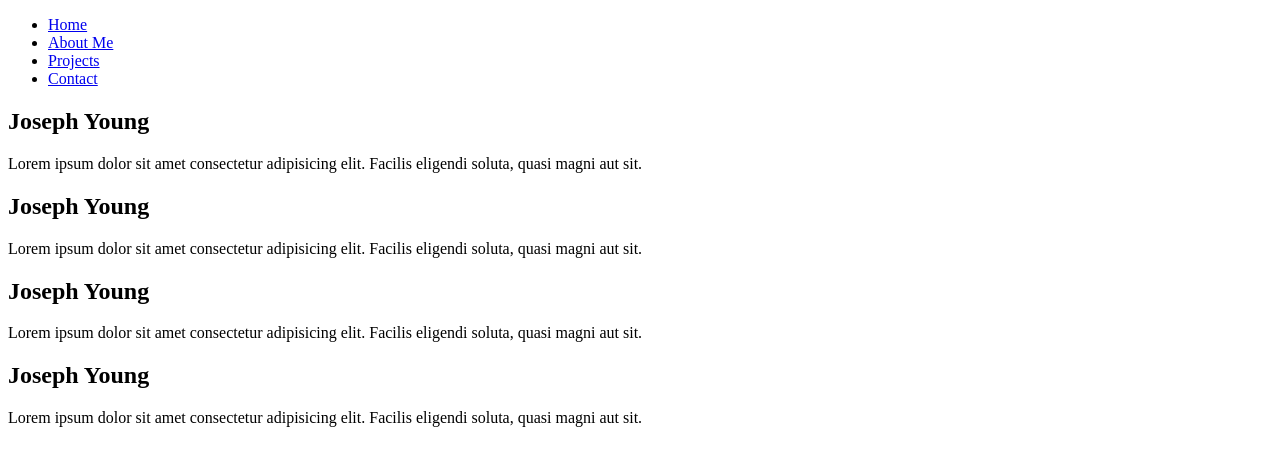
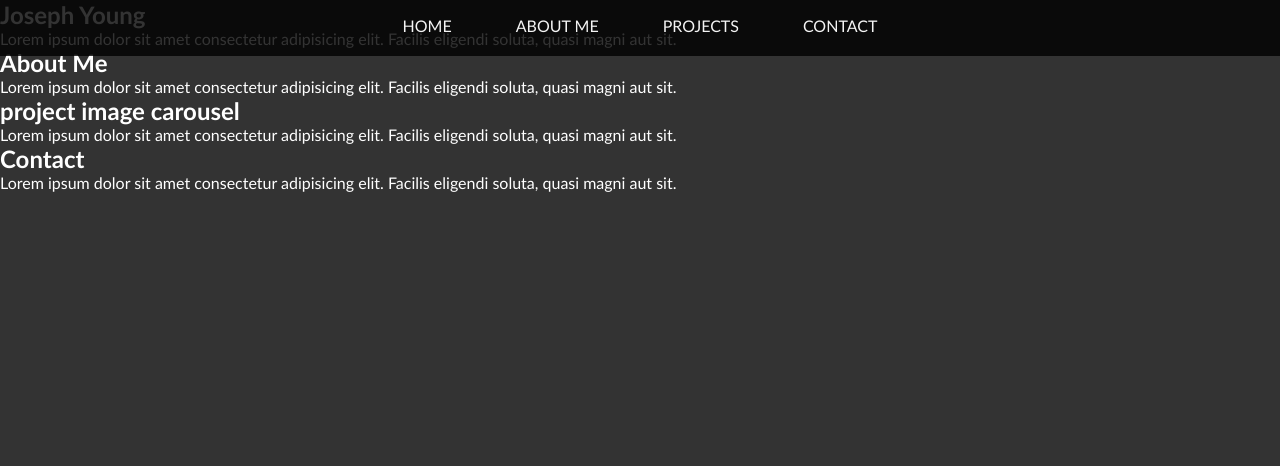
Before and after one commit to JoesGitCode/portfolio_website, a plain HTML site: page index.html in a window 1280 px wide. Drawn offline with Linux system fonts and the light colour scheme.

Commit message:
added navbar styling

```diff
--- a/index.html
+++ b/index.html
@@ -8,7 +8,7 @@
     <link rel="stylesheet" href="style.css" />
   </head>
   <body>
-    <div class="whole-container">
+    <div class="site-container">
       <nav class="navbar">
         <ul>
           <li><a href="#home">Home</a></li>
@@ -25,21 +25,21 @@
         </p>
       </section>
       <section id="about">
-        <h1>Joseph Young</h1>
+        <h1>About Me</h1>
         <p>
           Lorem ipsum dolor sit amet consectetur adipisicing elit. Facilis
           eligendi soluta, quasi magni aut sit.
         </p>
       </section>
       <section id="projects">
-        <h1>Joseph Young</h1>
+        <h1>project image carousel</h1>
         <p>
           Lorem ipsum dolor sit amet consectetur adipisicing elit. Facilis
           eligendi soluta, quasi magni aut sit.
         </p>
       </section>
       <section id="contact">
-        <h1>Joseph Young</h1>
+        <h1>Contact</h1>
         <p>
           Lorem ipsum dolor sit amet consectetur adipisicing elit. Facilis
           eligendi soluta, quasi magni aut sit.
--- a/style.css
+++ b/style.css
@@ -0,0 +1,53 @@
+* {
+  margin: 0;
+  padding: 0;
+  list-style: none;
+}
+
+body {
+  font-family: "Trebuchet MS", "Lucida Sans Unicode", "Lucida Grande",
+    "Lucida Sans", Arial, sans-serif;
+  color: #fff;
+  background: #333;
+  height: 100vh;
+}
+
+.site-container {
+  width: 100%;
+  height: 100%;
+}
+
+.navbar {
+  top: 0;
+  position: fixed;
+  width: 100%;
+  height: 7%;
+  z-index: 1;
+  display: flex;
+  background: rgb(0, 0, 0, 0.8);
+}
+
+.navbar ul {
+  list-style: none;
+  width: 100%;
+  justify-content: center;
+  display: flex;
+}
+
+.navbar ul li {
+  margin: 0 1rem;
+  padding: 1rem;
+}
+
+.navbar ul li a {
+  color: #f4f4f4;
+  text-decoration: none;
+  text-transform: uppercase;
+}
+
+.navbar ul li a:hover {
+  color: #f34151;
+}
+
+section {
+}
```
